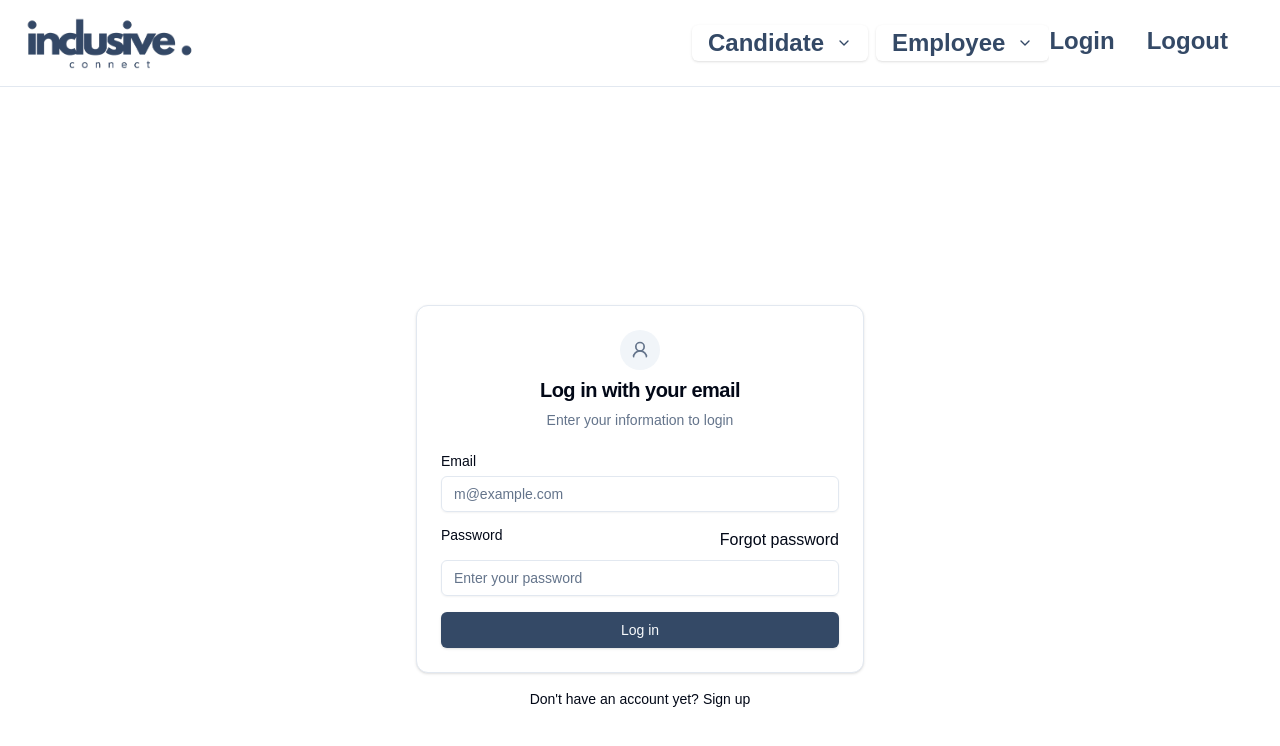
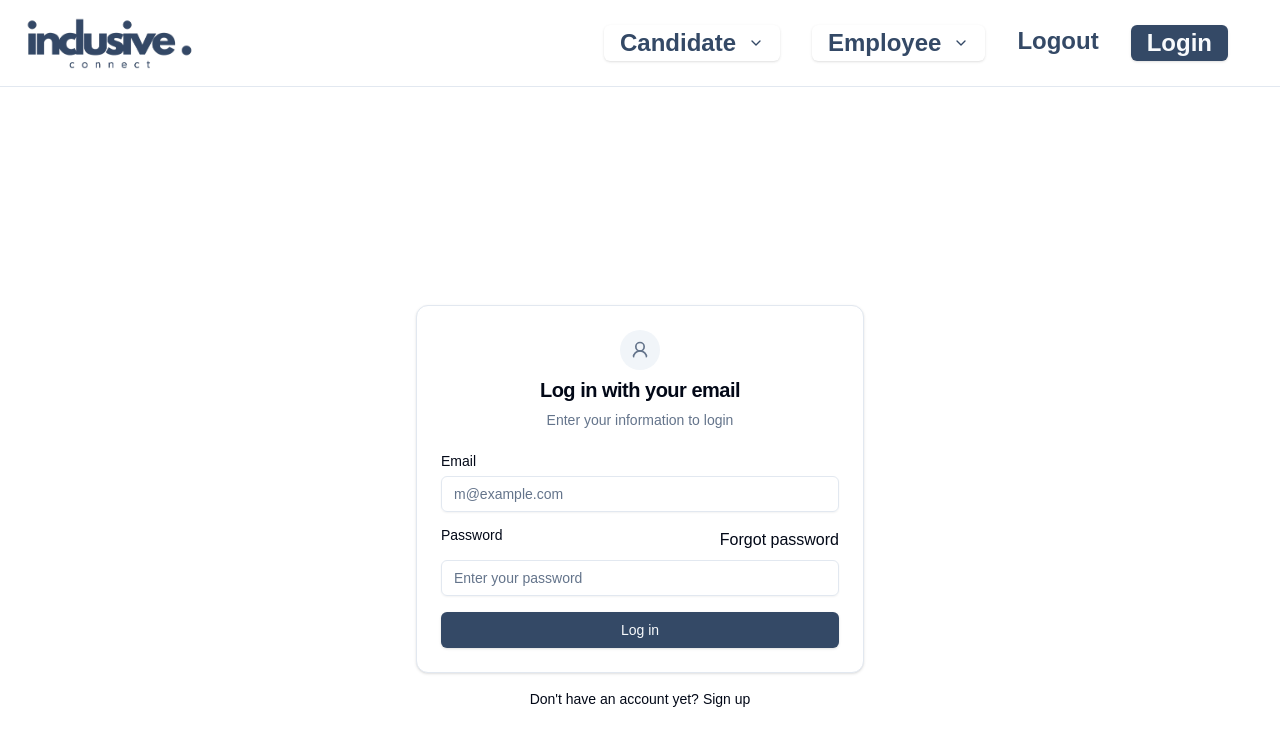
Before and after one commit to cfgtexas24/Team-14, a Next.js app in the folder cfg2024/: page /login in a window 1280 px wide. Shown: the top 746 px of the page. Built offline with nearby package versions, Linux system fonts and the light colour scheme.

Commit message:
connect recourses to group chats

```diff
--- a/cfg2024/app/community/groups/[conversationID]/Chat.tsx
+++ b/cfg2024/app/community/groups/[conversationID]/Chat.tsx
@@ -72,14 +72,14 @@ export default function Chat({ conversationID }: ChatProps) {
   }
 
   return (
-    <div className="chat-container">
+    <div className="chat-container flex items-center justify-center">
       <TalkSession
         appId={process.env.NEXT_PUBLIC_TALKJS_APP_ID!}
         syncUser={syncUser}
       >
         <Chatbox
           syncConversation={syncConversation}
-          style={{ width: "100%", height: "500px" }}
+          style={{ width: "300%", height: "500px" }}
         />
       </TalkSession>
     </div>
--- a/cfg2024/app/login/actions.ts
+++ b/cfg2024/app/login/actions.ts
@@ -29,7 +29,6 @@ export async function login(formData: FormData) {
   redirect("/");
 }
 
-
 export async function signup(formData: FormData): Promise<SignupResult> {
   const supabase = createClient();
 
@@ -45,16 +44,21 @@ export async function signup(formData: FormData): Promise<SignupResult> {
   }
 
   if (data.password.length < 6) {
-    return { success: false, error: "Password must be at least 6 characters long." };
+    return {
+      success: false,
+      error: "Password must be at least 6 characters long.",
+    };
   }
 
-  if (!['candidate', 'employer'].includes(data.role)) {
+  if (!["candidate", "employer"].includes(data.role)) {
     return { success: false, error: "Invalid role selected." };
   }
 
   try {
     // Sign up the user
-    const { data: authData, error: signUpError } = await supabase.auth.signUp(data);
+    const { data: authData, error: signUpError } = await supabase.auth.signUp(
+      data
+    );
 
     if (signUpError) {
       console.log(signUpError);
@@ -64,7 +68,7 @@ export async function signup(formData: FormData): Promise<SignupResult> {
     if (authData.user) {
       // Insert the user data into your custom users table
       const { error: insertError } = await supabase
-        .from('custom_users')
+        .from("custom_users")
         .insert({
           id: authData.user.id,
           email: data.email,
@@ -73,7 +77,10 @@ export async function signup(formData: FormData): Promise<SignupResult> {
 
       if (insertError) {
         console.log("Error inserting into custom_users table:", insertError);
-        return { success: false, error: "An error occurred while creating your profile." };
+        return {
+          success: false,
+          error: "An error occurred while creating your profile.",
+        };
       }
     }
 
@@ -81,6 +88,15 @@ export async function signup(formData: FormData): Promise<SignupResult> {
     return { success: true, role: data.role };
   } catch (error) {
     console.error("Unexpected error during signup:", error);
-    return { success: false, error: "An unexpected error occurred. Please try again." };
+    return {
+      success: false,
+      error: "An unexpected error occurred. Please try again.",
+    };
   }
 }
+
+export async function signOut() {
+  const supabase = createClient();
+  await supabase.auth.signOut();
+  redirect("/login");
+}
--- a/cfg2024/components/MainNavLinks.tsx
+++ b/cfg2024/components/MainNavLinks.tsx
@@ -1,5 +1,6 @@
 "use client";
-import * as React from "react";
+
+import { useState } from "react";
 import Link from "next/link";
 import { Button } from "@/components/ui/button";
 import {
@@ -8,67 +9,141 @@ import {
   DropdownMenuItem,
   DropdownMenuTrigger,
 } from "@/components/ui/dropdown-menu";
-import { ChevronDown } from 'lucide-react';
+import { ChevronDown } from "lucide-react";
+import { motion } from "framer-motion";
+import { signOut } from "@/app/login/actions";
+import { redirect } from "next/navigation";
 
 export function MainNavLinks() {
+  const [isCandidateOpen, setIsCandidateOpen] = useState(false);
+  const [isEmployeeOpen, setIsEmployeeOpen] = useState(false);
+
   return (
     <nav className="bg-white">
       <div className="max-w-7xl mx-auto px-4 sm:px-6 lg:px-8">
         <div className="flex justify-between">
-          <div className="flex space-x-2">
+          <div className="flex space-x-8">
             {/* Candidate Dropdown */}
-              <DropdownMenu>
+            <DropdownMenu
+              open={isCandidateOpen}
+              onOpenChange={setIsCandidateOpen}
+            >
               <DropdownMenuTrigger asChild>
-                  <Button className="text-[#344966] bg-white hover:bg-white text-2xl font-bold" style={{ boxShadow: 'none !important' }}>
+                <motion.div
+                  whileHover={{ scale: 1.1 }}
+                  transition={{ type: "spring", stiffness: 300 }}
+                >
+                  <Button
+                    onMouseEnter={() => setIsCandidateOpen(true)}
+                    onMouseLeave={() => setIsCandidateOpen(false)}
+                    className="text-[#344966] hover:text-white bg-white text-2xl font-bold"
+                  >
                     Candidate
                     <ChevronDown className="ml-1 h-4 w-4" />
                   </Button>
+                </motion.div>
               </DropdownMenuTrigger>
-                <DropdownMenuContent align="start">
+              <DropdownMenuContent
+                align="start"
+                onMouseEnter={() => setIsCandidateOpen(true)}
+                onMouseLeave={() => setIsCandidateOpen(false)}
+              >
                 <DropdownMenuItem>
-                    <Link href="/jobs" className="text-[#344966] text-lg">Jobs</Link>
+                  <Link href="/jobs" className="text-[#344966] text-lg">
+                    Jobs
+                  </Link>
                 </DropdownMenuItem>
                 <DropdownMenuItem>
-                    <Link href="/community" className="text-[#344966] text-lg">Community</Link>
+                  <Link href="/community" className="text-[#344966] text-lg">
+                    Community
+                  </Link>
                 </DropdownMenuItem>
                 <DropdownMenuItem>
-                    <Link href="/bookings" className="text-[#344966] text-lg">Book Meetings</Link>
+                  <Link href="/bookings" className="text-[#344966] text-lg">
+                    Book Meetings
+                  </Link>
                 </DropdownMenuItem>
                 <DropdownMenuItem>
-                    <Link href="/resources" className="text-[#344966] text-lg">Resources</Link>
+                  <Link href="/resources" className="text-[#344966] text-lg">
+                    Resources
+                  </Link>
                 </DropdownMenuItem>
               </DropdownMenuContent>
             </DropdownMenu>
 
             {/* Employee Dropdown */}
-              <DropdownMenu>
+            <DropdownMenu
+              open={isEmployeeOpen}
+              onOpenChange={setIsEmployeeOpen}
+            >
               <DropdownMenuTrigger asChild>
-                  <Button className="text-[#344966] bg-white hover:bg-white text-2xl font-bold" style={{ boxShadow: 'none !important' }}>
+                <motion.div
+                  whileHover={{ scale: 1.1 }}
+                  transition={{ type: "spring", stiffness: 300 }}
+                >
+                  <Button
+                    onMouseEnter={() => setIsEmployeeOpen(true)}
+                    onMouseLeave={() => setIsEmployeeOpen(false)}
+                    className="text-[#344966] hover:text-white bg-white text-2xl font-bold"
+                  >
                     Employee
                     <ChevronDown className="ml-1 h-4 w-4" />
                   </Button>
+                </motion.div>
               </DropdownMenuTrigger>
-                <DropdownMenuContent align="start">
+              <DropdownMenuContent
+                align="start"
+                onMouseEnter={() => setIsEmployeeOpen(true)}
+                onMouseLeave={() => setIsEmployeeOpen(false)}
+              >
                 <DropdownMenuItem>
-                    <Link href="/jobs/create" className="text-[#344966] text-lg">Post a Job</Link>
+                  <Link href="/jobs/create" className="text-[#344966] text-lg">
+                    Post a Job
+                  </Link>
                 </DropdownMenuItem>
                 <DropdownMenuItem>
-                    <Link href="/users" className="text-[#344966] text-lg">Users</Link>
+                  <Link href="/users" className="text-[#344966] text-lg">
+                    Users
+                  </Link>
                 </DropdownMenuItem>
                 <DropdownMenuItem>
-                    <Link href="/metrics" className="text-[#344966] text-lg">Metrics</Link>
+                  <Link href="/metrics" className="text-[#344966] text-lg">
+                    Metrics
+                  </Link>
                 </DropdownMenuItem>
               </DropdownMenuContent>
             </DropdownMenu>
           </div>
-            <div className="flex space-x-8">
+          <div className="flex ml-8 space-x-8">
             {/* Login and Logout Buttons */}
-            <Link href="/login" className="text-[#344966] bg-white  hover:bg-white text-2xl font-bold">
-              Login
-            </Link>
-            <Link href="/" className="text-[#344966] bg-white hover:bg-white text-2xl font-bold">
+
+            <form action={signOut}>
+              <motion.div
+                whileHover={{ scale: 1.15 }}
+                transition={{ type: "spring", stiffness: 300 }}
+              >
+                <Link
+                  href="/"
+                  className="text-[#344966] bg-white text-2xl font-bold"
+                  onClick={(e) => {
+                    e.preventDefault();
+                    redirect("/login");
+                  }}
+                >
                   Logout
                 </Link>
+              </motion.div>
+            </form>
+            <motion.div
+              whileHover={{ scale: 1.15 }}
+              transition={{ type: "spring", stiffness: 300 }}
+            >
+              <Link href="/login">
+                <Button className="text-2xl font-bold" variant={"default"}>
+                  Login
+                </Button>
+              </Link>
+            </motion.div>
           </div>
         </div>
       </div>
```
Also changed, not shown: cfg2024/app/community/groups/[conversationID]/page.tsx (+44 -4 lines). Lines whose indentation alone changed are shown as unchanged.
